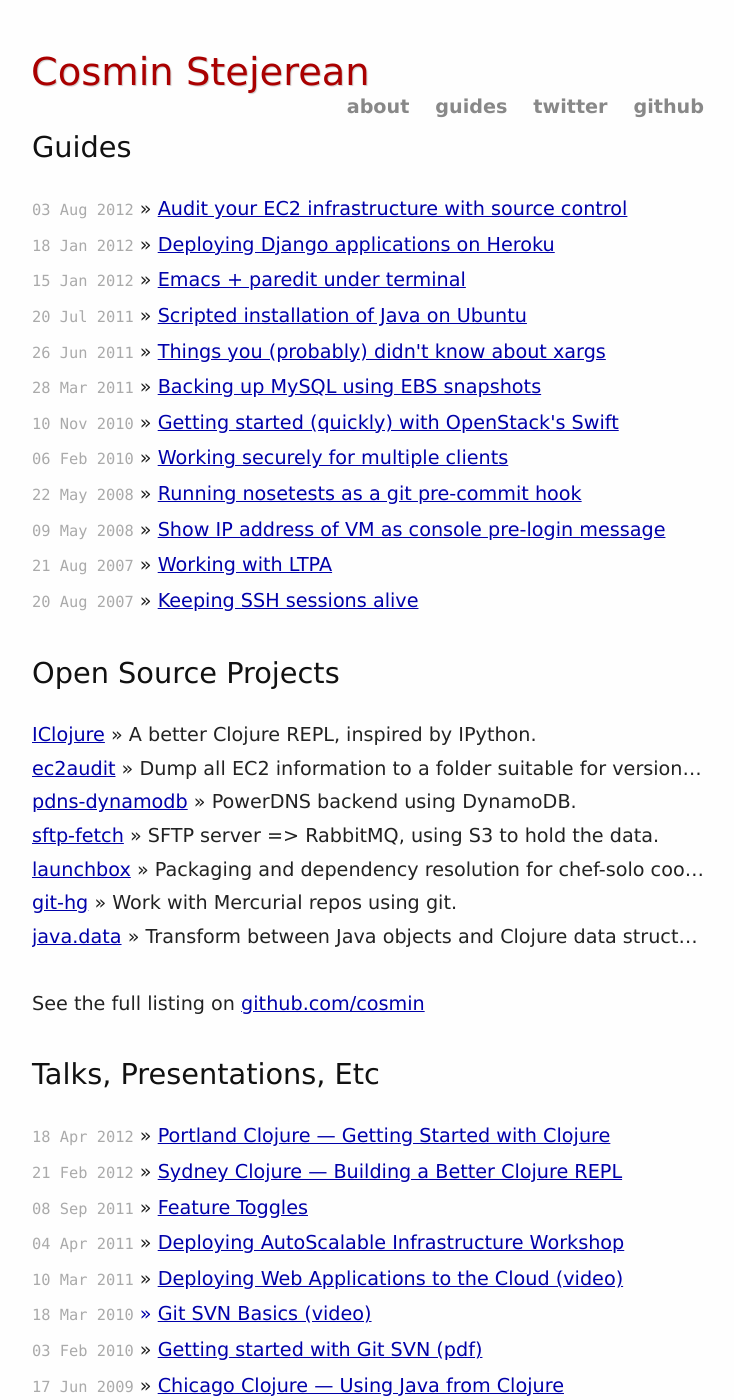
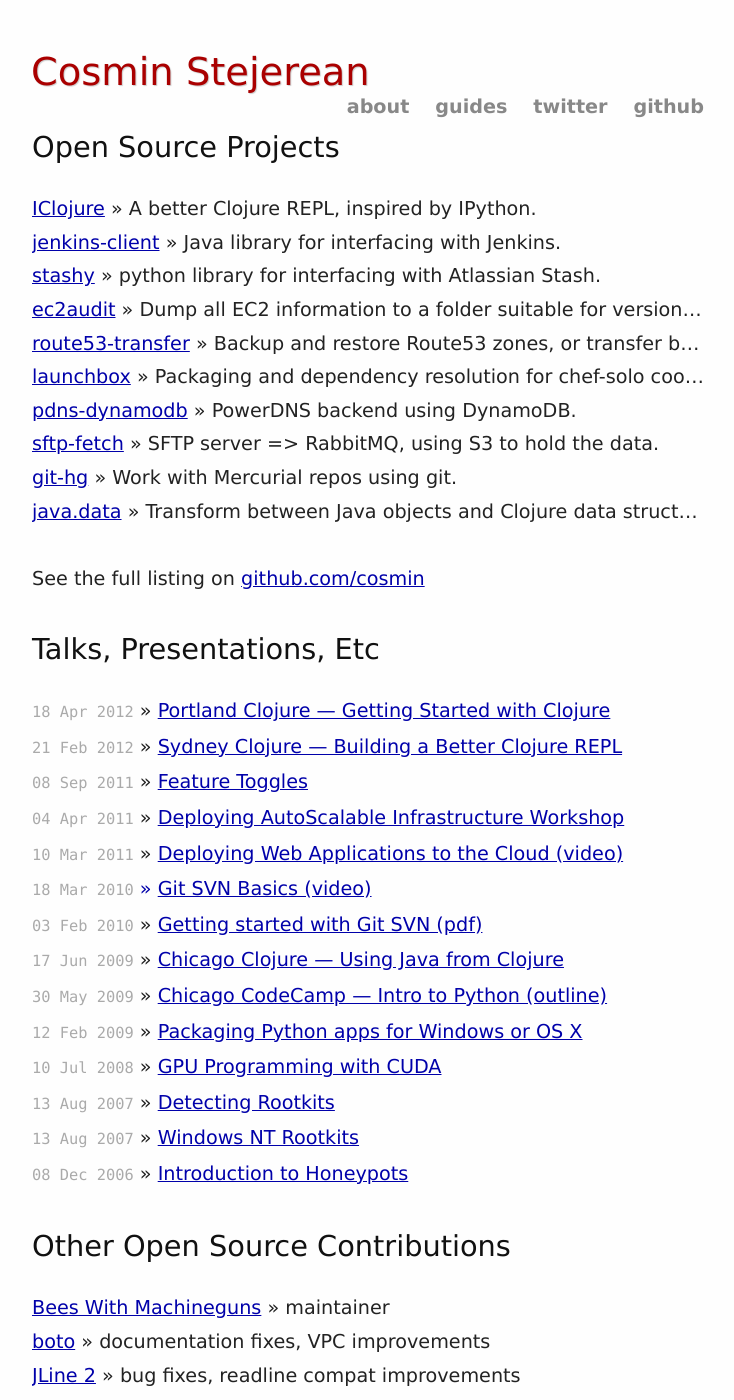
Before and after one commit to cosmin/cosmin.github.io, a Jekyll site: the page built from index.html, in a window 1280 px wide and 1400 px high. Shown: the whole window, without its empty margins (272-1006 px from the left). Built offline with Jekyll 4.4.1, drawn with Linux system fonts in a browser that asks for light colours; comment, search, counter and statistics services are not loaded.

Commit message:
add more open source projects, remove guides from home page

```diff
--- a/index.html
+++ b/index.html
@@ -4,6 +4,8 @@
 ---
 
 <div id="home">
+
+<!--
 
   <h1>Guides</h1>
   <ul class="posts">
@@ -16,13 +18,18 @@
      {% endfor %}
   </ul>
 
+-->
+
   <h1>Open Source Projects</h1>
   <ul class="posts">
     <li><a href="http://www.iclojure.com/">IClojure</a> &raquo; A better Clojure REPL, inspired by IPython.</li>
+    <li><a href="http://github.com/RisingOak/jenkins-client">jenkins-client</a> &raquo; Java library for interfacing with Jenkins.</li>
+    <li><a href="http://github.com/RisingOak/stashy">stashy</a> &raquo; python library for interfacing with Atlassian Stash.</li>
     <li><a href="http://github.com/RisingOak/ec2audit">ec2audit</a> &raquo; Dump all EC2 information to a folder suitable for version control.</li>
+    <li><a href="http://github.com/RisingOak/route53-transfer">route53-transfer</a> &raquo; Backup and restore Route53 zones, or transfer between AWS accounts.</li>
+    <li><a href="http://github.com/RisingOak/launchbox">launchbox</a> &raquo; Packaging and dependency resolution for chef-solo cookbooks.</li>
     <li><a href="http://github.com/cosmin/pdns-dynamodb">pdns-dynamodb</a> &raquo; PowerDNS backend using DynamoDB.</li>
     <li><a href="http://github.com/cosmin/sftp-fetch">sftp-fetch</a> &raquo; SFTP server => RabbitMQ, using S3 to hold the data.</li>
-    <li><a href="http://github.com/RisingOak/launchbox">launchbox</a> &raquo; Packaging and dependency resolution for chef-solo cookbooks.</li>
     <li><a href="http://github.com/cosmin/git-hg">git-hg</a> &raquo; Work with Mercurial repos using git.</li>
     <li><a href="http://github.com/clojure/java.data">java.data</a> &raquo; Transform between Java objects and Clojure data structures.</li>
     <li>&nbsp;</li>
@@ -105,6 +112,7 @@
 
   <h1>Other Open Source Contributions</h1>
   <ul class="posts">
+    <li><a href="https://github.com/newsapps/beeswithmachineguns">Bees With Machineguns</a> &raquo; maintainer</li>
     <li><a href="https://github.com/boto/boto">boto</a> &raquo; documentation fixes, VPC improvements</span>
     <li><a href="https://github.com/jline/jline2">JLine 2</a> &raquo; bug fixes, readline compat improvements</span>
     <li><a href="https://github.com/clojure/clojure">Clojure</a> &raquo; bug fixes</li>
```
